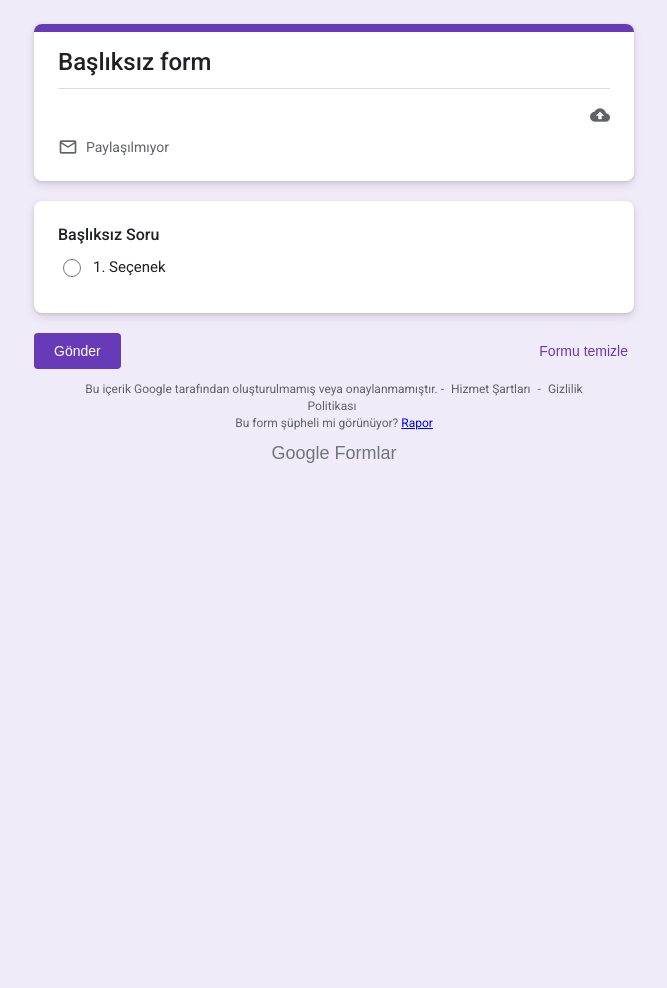
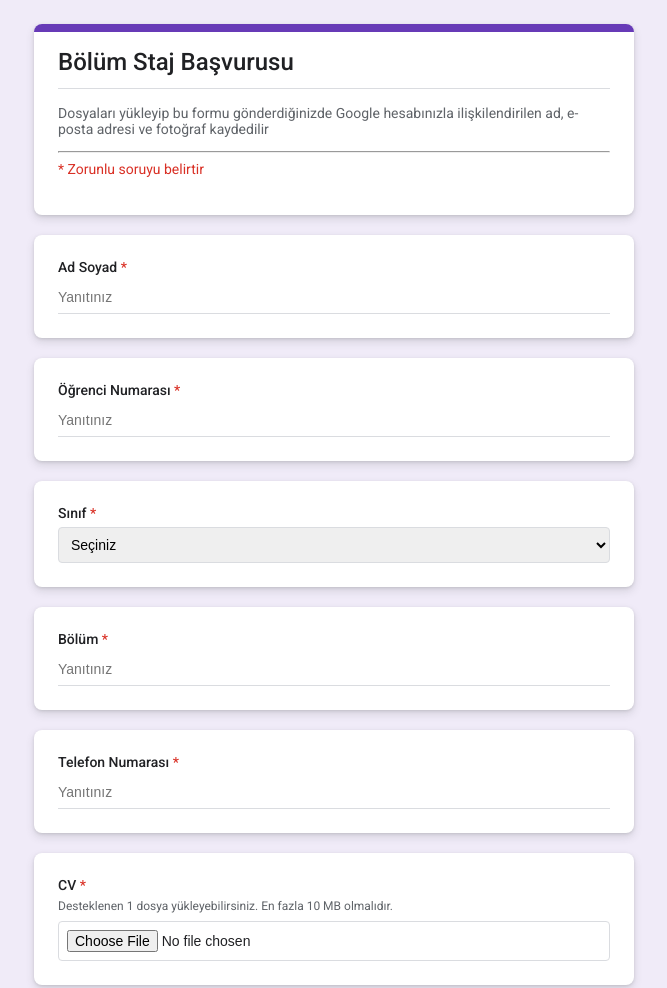
Before and after one commit to DumanIbrahm/docs.google-forms-FSDAWQdsad, a plain HTML site: page index.html in a window 1280 px wide. Shown: the top 988 px of the page, without its empty margins (306-973 px from the left). Before the commit the page ends 800 px from the top, so only its background shows below. Drawn offline with Linux system fonts and the light colour scheme.

Commit message:
completed

```diff
--- a/index.html
+++ b/index.html
@@ -4,12 +4,11 @@
 <head>
     <meta charset="UTF-8">
     <meta name="viewport" content="width=device-width, initial-scale=1.0">
-    <title>Başlıksız form</title>
+    <title>Bölüm Staj Başvurusu</title>
     <!-- Google Fonts -->
     <link href="https://fonts.googleapis.com/css?family=Roboto:400,500&display=swap" rel="stylesheet">
     <link href="https://fonts.googleapis.com/icon?family=Material+Icons" rel="stylesheet">
     <style>
-        /* Genel sayfa stili */
         body {
             margin: 0;
             padding: 0;
@@ -33,7 +32,7 @@
             padding: 24px;
         }
 
-        /* Başlık kartı: mor çubuk eklemek için pseudo-öğe */
+        /* Header card with purple bar */
         .header-card {
             padding-top: 24px;
         }
@@ -50,10 +49,9 @@
         }
 
         .header-card h1 {
-            margin: 0;
+            margin: 0 0 12px;
             font-size: 24px;
             font-weight: 500;
-            margin-bottom: 12px;
         }
 
         .title-divider {
@@ -62,75 +60,54 @@
             margin: 0 0 16px;
         }
 
-        .header-info {
-            display: flex;
-            justify-content: space-between;
-            align-items: center;
-            margin-bottom: 12px;
-        }
-
-        .account {
+        .form-group label {
+            display: block;
             font-size: 14px;
+            margin-bottom: 6px;
             color: #202124;
-        }
-
-        .account .email {
             font-weight: 500;
         }
 
-        .account a {
-            margin-left: 8px;
-            color: #1A73E8;
-            text-decoration: none;
-            font-weight: 400;
+        .form-group input[type="text"],
+        .form-group input[type="tel"] {
+            width: 100%;
+            border: none;
+            border-bottom: 1px solid #DADCE0;
+            background: transparent;
+            padding: 8px 0;
+            font-size: 14px;
+            box-sizing: border-box;
         }
 
-        .upload {
-            font-size: 20px;
-            color: #5F6368;
+        /* Select boxes remain styled with full border */
+        .form-group select,
+        .form-group input[type="file"] {
+            width: 100%;
+            padding: 8px;
+            font-size: 14px;
+            border: 1px solid #DADCE0;
+            border-radius: 4px;
+            box-sizing: border-box;
         }
 
-        .share-info {
-            display: flex;
-            align-items: center;
-            font-size: 14px;
-            color: #5F6368;
+        /* Add this near the top of your <style> block */
+        .form-group label::after {
+            content: ' *';
+            color: #D93025;
         }
 
-        .share-info i {
-            margin-right: 8px;
-            font-size: 20px;
+        .file-help {
+            font-size: 12px;
+            color: #5F6368;
+            margin: 4px 0 8px;
         }
 
-        /* Soru kartı */
-        .question-title {
-            font-size: 16px;
-            margin-bottom: 12px;
-            font-weight: 500;
-            color: #202124;
-        }
-
-        .option {
-            display: flex;
-            align-items: center;
-            margin-bottom: 12px;
-            font-size: 15px;
-        }
-
-        .option input {
-            margin-right: 12px;
-            width: 18px;
-            height: 18px;
-        }
-
-        /* Butonlar */
         .buttons {
             display: flex;
             justify-content: space-between;
             align-items: center;
-            margin-top: 0;
+            margin-top: 8px;
         }
-
 
         .btn,
         .again-btn {
@@ -205,7 +182,6 @@
             padding: 6px 16px;
         }
 
-        /* Footer */
         .footer-text {
             font-size: 12px;
             color: #5F6368;
@@ -228,121 +204,139 @@
             font-family: 'Product Sans', sans-serif;
         }
 
-        /* Başarılı yanıt ekranı */
         #success-screen .card {
             padding: 24px;
-        }
-
-        #success-screen .header-card {
-            padding: 24px;
+            text-align: center;
         }
 
         #success-screen h2 {
             margin: 0 0 16px;
             font-size: 20px;
             font-weight: 500;
-            color: #202124;
-        }
-
-        #success-screen p {
-            margin: 0 0 16px;
-            font-size: 16px;
-            color: #202124;
-        }
-
-        #success-screen .again-btn {
-            margin-top: 0;
-            padding: 10px 20px;
         }
     </style>
 </head>
 
 <body>
     <div class="container">
-        <!-- Form ekranı -->
-        <div id="form-screen">
+        <!-- Header -->
         <div class="card header-card">
-                <h1>Başlıksız form</h1>
+            <h1>Bölüm Staj Başvurusu</h1>
             <hr class="title-divider">
             <div class="header-info">
                 <div class="account">
-                        <!-- <span class="email">anonymous@gmail.com</span>
-                        <a href="#">Hesap değiştir</a>  -->
-                    </div>
+                    <!--
+                     <span class="email">anonymous@gmail.com</span>
+                    <a href="#">Hesap değiştir</a>
                 <i class="material-icons upload">cloud_upload</i>
-                </div>
-                <div class="share-info">
-                    <i class="material-icons">mail_outline</i>
-                    <span>Paylaşılmıyor</span>
+
+                    -->
                 </div>
             </div>
-            <div class="card">
-                <div class="question-title">Başlıksız Soru</div>
-                <label class="option">
-                    <input type="radio" name="q1">
-                    <span>1. Seçenek</span>
-                </label>
+            <p style="font-size:14px; color:#5F6368; margin-top:12px;">
+                Dosyaları yükleyip bu formu gönderdiğinizde Google hesabınızla ilişkilendirilen ad, e-posta adresi ve
+                fotoğraf kaydedilir
+            </p>
+            <hr>
+            <p style="font-size:14px; color:#D93025; margin-top:8px;">
+                * Zorunlu soruyu belirtir
+            </p>
         </div>
+        <!-- Sorular -->
+        <form id="main-form">
+            <div class="card form-group">
+                <label for="fullname">Ad Soyad</label>
+                <input type="text" id="fullname" name="fullname" placeholder="Yanıtınız">
+            </div>
+            <div class="card form-group">
+                <label for="studentId">Öğrenci Numarası</label>
+                <input type="text" id="studentId" name="studentId" placeholder="Yanıtınız">
+            </div>
+            <div class="card form-group">
+                <label for="grade">Sınıf</label>
+                <select id="grade" name="grade">
+                    <option value="">Seçiniz</option>
+                    <option value="1">1</option>
+                    <option value="2">2</option>
+                    <option value="3">3</option>
+                    <option value="4">4</option>
+                </select>
+            </div>
+            <div class="card form-group">
+                <label for="department">Bölüm</label>
+                <input type="text" id="department" name="department" placeholder="Yanıtınız">
+            </div>
+            <div class="card form-group">
+                <label for="phone">Telefon Numarası</label>
+                <input type="tel" id="phone" name="phone" placeholder="Yanıtınız">
+            </div>
+            <form id="main-form">
+                <div class="card form-group">
+                    <label for="cv">CV</label>
+                    <p class="file-help">Desteklenen 1 dosya yükleyebilirsiniz. En fazla 10 MB olmalıdır.</p>
+
+                    <input type="file" id="cv" name="cv" accept=".pdf,.doc,.docx" class="upload-input">
+                    <span id="cv-filename" style="margin-left:12px; font-size:14px; color:#202124;"></span>
+                    <span id="cv-filename" style="margin-left:12px; font-size:14px; color:#202124;"></span>
+                </div>
+                <!-- Butonlar -->
                 <div class="buttons">
-                <button id="submit-btn" class="btn">Gönder</button>
-                <button id="clear-btn" class="clear-btn">Formu temizle</button>
+                    <button type="submit" id="submit-btn" class="btn">Gönder</button>
+                    <button type="button" id="clear-btn" class="clear-btn">Formu temizle</button>
                 </div>
-        </div>
-        <!-- Başarılı yanıt ekranı -->
+            </form>
+            <!-- Success -->
             <div id="success-screen" style="display:none;">
-            <div class="card header-card">
-                <h1>Başlıksız form</h1>
-            </div>
                 <div class="card">
                     <h2>Yanıtınız kaydedildi.</h2>
-                <a href="#" id="again-btn" class="again-btn">Başka bir yanıt gönder</a>
+                    <button id="again-btn" class="btn">Başka bir yanıt gönder</button>
                 </div>
             </div>
             <!-- Confirm Modal -->
             <div id="confirm-modal">
                 <div class="modal-content">
                     <h2>Form temizlensin mi?</h2>
-                <p>Bu işlemler tüm sorulardaki cevaplarınızı kaldıracak. İşlem geri alınamaz.</p>
+                    <p>Bu işlemle tüm sorulardaki cevaplarınız kaldırılacak. İşlem geri alınamaz.</p>
                     <div class="modal-actions">
                         <button id="cancel-clear" class="cancel-btn">İptal</button>
                         <button id="confirm-clear" class="cancel-btn">Formu temizle</button>
                     </div>
                 </div>
             </div>
-        <!-- Ortak altbilgi -->
+            <!-- Footer -->
             <div class="footer-text">
+                Google Formlar üzerinden asla şifre göndermeyin.<br>
                 Bu içerik Google tarafından oluşturulmamış veya onaylanmamıştır. - <span class="footer-links"><a
-                    href="#">Hizmet Şartları</a> - <a href="#">Gizlilik Politikası</a></span><br>
-            Bu form şüpheli mi görünüyor? <a href="#">Rapor</a>
+                        href="https://policies.google.com/terms"><u>Hizmet Şartları</u></a> - <a
+                        href="https://policies.google.com/privacy"><u>Gizlilik
+                            Politikası</u></a></span><br>
+                Bu form şüpheli mi görünüyor? <a
+                    href="https://docs.google.com/forms/d/e/1FAIpQLSdrwmTnEavTUfgFIxxyLUL7ca4440sMd7Em5U6AJ6rm_nucSw/reportabuse"><u>Rapor</u></a>
             </div>
             <div class="brand">Google Formlar</div>
     </div>
     <script>
-        // Gönder işlevi
-        document.getElementById('submit-btn').addEventListener('click', function (e) {
+        // Gönder
+        document.getElementById('main-form').addEventListener('submit', function (e) {
             e.preventDefault();
-            document.getElementById('form-screen').style.display = 'none';
+            document.getElementById('main-form').style.display = 'none';
             document.getElementById('success-screen').style.display = 'block';
         });
         // Tekrar gönder
-        document.getElementById('again-btn').addEventListener('click', function (e) {
-            e.preventDefault();
-            document.querySelectorAll('input[name="q1"]').forEach(i => i.checked = false);
+        document.getElementById('again-btn').addEventListener('click', function () {
+            document.querySelectorAll('input, select').forEach(el => el.value = '');
             document.getElementById('success-screen').style.display = 'none';
-            document.getElementById('form-screen').style.display = 'block';
+            document.getElementById('main-form').style.display = 'block';
         });
-        // Formu temizle: onay modalı
-        document.getElementById('clear-btn').addEventListener('click', function (e) {
-            e.preventDefault();
+        // Temizle onayı
+        document.getElementById('clear-btn').addEventListener('click', function () {
             document.getElementById('confirm-modal').style.display = 'flex';
         });
-        // Modal iptal
         document.getElementById('cancel-clear').addEventListener('click', function () {
             document.getElementById('confirm-modal').style.display = 'none';
         });
-        // Modal onay: temizle
         document.getElementById('confirm-clear').addEventListener('click', function () {
-            document.querySelectorAll('input[name="q1"]').forEach(i => i.checked = false);
+            document.querySelectorAll('input, select').forEach(el => el.value = '');
             document.getElementById('confirm-modal').style.display = 'none';
         });
     </script>
```
Lines whose indentation alone changed are shown as unchanged.
